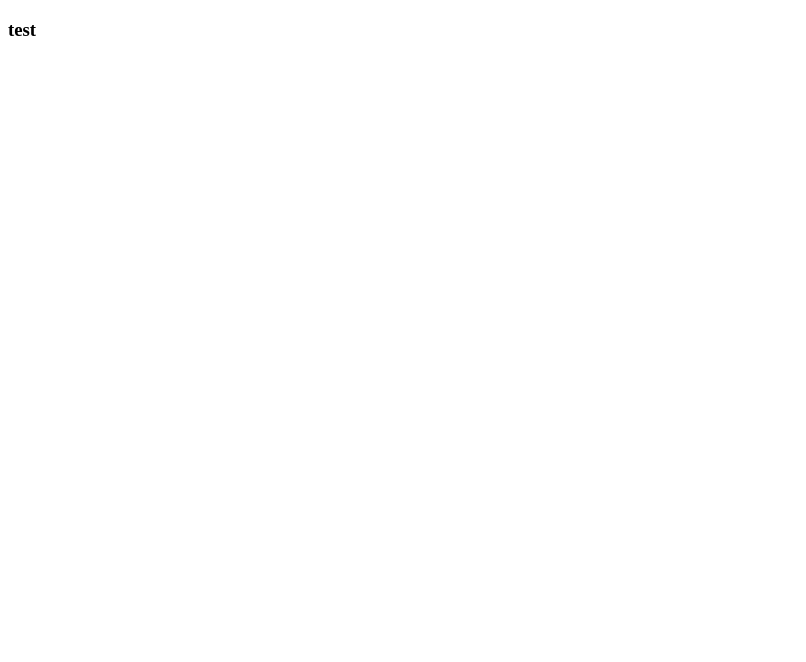
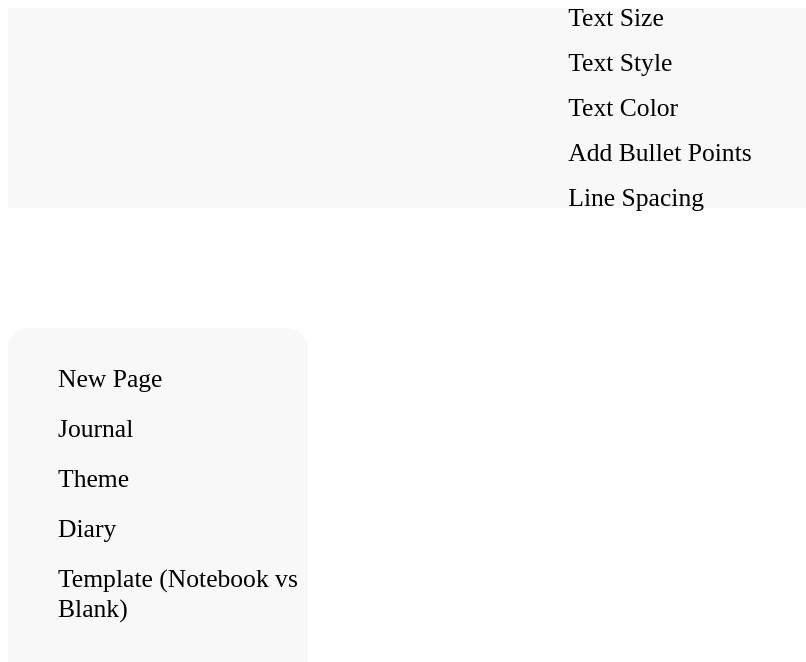
Before and after one commit to Octrainn/NoteFlowAI, a React (Vite) app: page / in a window 1280 px wide. Shown: the top 662 px of the page, without its empty margins (0-806 px from the left). Built offline with nearby package versions, Linux system fonts and the light colour scheme.

Commit message:
navbar semi-completely, need to add functionality, and fix top navbar

```diff
--- a/package.json
+++ b/package.json
@@ -10,6 +10,7 @@
     "preview": "vite preview"
   },
   "dependencies": {
+    "@fortawesome/fontawesome-free": "^6.4.2",
     "react": "^18.2.0",
     "react-dom": "^18.2.0"
   },
--- a/src/CSS Files/Navbar.css
+++ b/src/CSS Files/Navbar.css
@@ -0,0 +1,65 @@
+#root {
+    --nice-color: #F8F8F8;
+    --text-size: 1.6rem;
+}
+
+.nav-container {
+    display: flex;
+    margin-top: 120px;
+    height: 1000px;
+    width: 300px;
+    background-color: var(--nice-color);
+    border-radius: 20px;
+    flex: 1;
+    position: fixed;
+}
+
+.elements {
+    padding-top: 10px;
+    list-style: none;
+    margin: 10px;
+    cursor: pointer;
+    font-size: var(--text-size);
+
+    width: 300px;
+
+}
+
+.elements:hover {
+
+    background-color: #cac7c7;
+    width: 80%;
+    border-radius: 8px;
+
+
+}
+
+/*
+Top Row for Navbar
+*/
+
+.top-nav {
+    display: flex;
+    justify-content: center;
+    align-items: center;
+
+    height: 200px;
+    background-color: var(--nice-color);
+
+
+}
+
+.top-row-elements {
+    list-style: none;
+    margin: 15px;
+    cursor: pointer;
+    font-size: var(--text-size);
+}
+
+.elements2{
+    display: flex;
+    justify-content: center;
+    align-items: center;
+    writing-mode: horizontal-tb;
+
+}
--- a/src/Header.jsx
+++ b/src/Header.jsx
@@ -4,7 +4,7 @@ import "./CSS Files/Header.css"
 function Header() {
     return (
         <div>
-           <h3>test</h3>
+
         </div>
     );
 }
--- a/src/Navbar.jsx
+++ b/src/Navbar.jsx
@@ -3,10 +3,44 @@ import "./CSS Files/Navbar.css"
 
 
 function Navbar (){
+
+    const list = [
+        "New Page",
+        "Journal",
+        "Theme",
+        "Diary",
+        "Template (Notebook vs Blank)"
+
+    ]
+
+    const list2 = [
+      "Text Size",
+      "Text Style",
+      "Text Color",
+      "Add Bullet Points",
+      "Line Spacing",
+
+    ]
+
     return (
-        <div>
+        <>
+        <nav className="top-nav">
+          <ul>
+          {list2.map(item => (
+                    <li className="top-row-elements" key={item}>{item}</li>
+                ))}
+          </ul>
 
-        </div>
+
+        </nav>
+          <nav className="nav-container">
+            <ul>
+            {list.map(item => (
+                    <li className="elements" key={item}>{item}</li>
+                ))}
+            </ul>
+          </nav>
+        </>
     )
 }
 
--- a/src/main.jsx
+++ b/src/main.jsx
@@ -1,6 +1,7 @@
 import React from 'react'
 import ReactDOM from 'react-dom/client'
 import App from './App.jsx'
+
 
 
 ReactDOM.createRoot(document.getElementById('root')).render(
```
Also changed, not shown: 1 other file (tests, documents, lock files or other folders).
